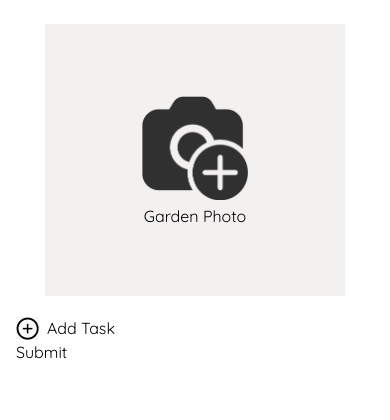
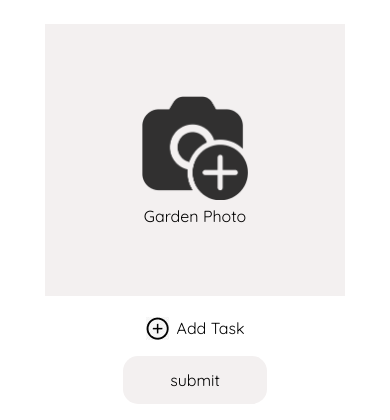
Before and after one commit to dohovic/Giver-Final, a PHP site: page /create-event.php in a window 390 px wide. Shown: the part 523-943 px from the top of the page. Before the commit the page ends 882 px from the top, so only its background shows below. Run offline with PHP 8.4, Linux system fonts and the light colour scheme; some libraries are stand-ins or nearby versions.

Commit message:
responsive_create_event_touches

```diff
--- a/create-event.php
+++ b/create-event.php
@@ -133,9 +133,10 @@
               </a>
             </div>
           </section>
-          <div class="second-comtainer">
-            <section id="tasks">
-              <div>
+          <div class="tasks-wrapper">
+            <div class="tasks-container">
+              <section class="tasks">
+                <div class="new-task">
                   <button
                     type="button"
                     onclick="addTask()"
@@ -147,9 +148,10 @@
                     />
                     <p>Add Task</p>
                   </button>
+                  <input type="submit" value="submit" id="new-task-submit">
                 </div>
               </section>
-            <button class="submit-button">Submit</button>
+            </div>
           </div>
         </form>
       </div>
--- a/includes/style.css
+++ b/includes/style.css
@@ -292,7 +292,7 @@ select {
   font-size: 16px;
 }
 
-#tasks {
+.tasks {
   display: flex;
   flex-direction: column;
   gap: 8px;
@@ -371,7 +371,10 @@ select {
   min-width: 300px;
   width: 60%;
 }
-.second-comtainer {
+
+.tasks-container {
+  display: flex;
+  flex-direction: column;
   padding-top: 20px;
   padding-left: 50px;
 }
@@ -623,7 +626,11 @@ input[value="submit"] {
   z-index: 2;
 }
 
-
+.tasks-wrapper {
+  display: flex;
+  flex-direction: column;
+  justify-content: center;
+}
 
 
 @media only screen and (max-width: 1000px) {
@@ -631,7 +638,17 @@ input[value="submit"] {
     display: hidden;
   }
 }
-@media only screen and (max-width: 1152px) {
+@media only screen and (max-width: 1150px) {
+  .new-task {
+    display: flex;
+    flex-direction: column;
+    place-self: center;
+  }
+
+  .new-task > button {
+    place-self: center;
+  }
+
   .time-inputs {
     flex-wrap: wrap;
   }
@@ -703,7 +720,7 @@ input[value="submit"] {
     justify-content: center;
   }
 
-  .second-comtainer {
+  .tasks-container {
     padding-top: 20px;
     padding-left: 0px;
   }
```
Lines whose indentation alone changed are shown as unchanged.
